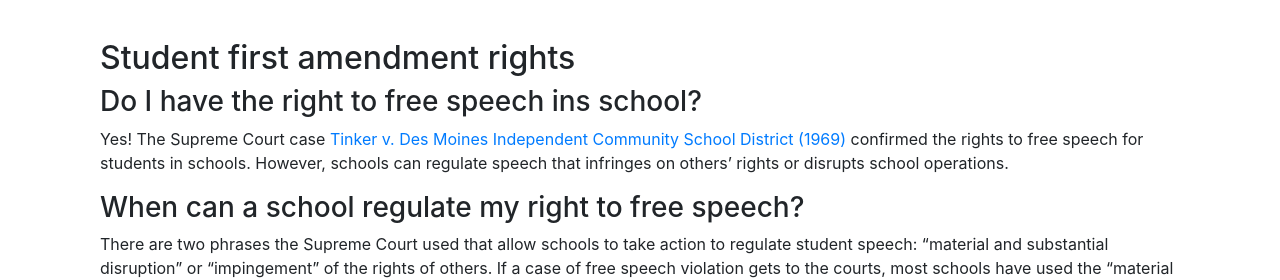
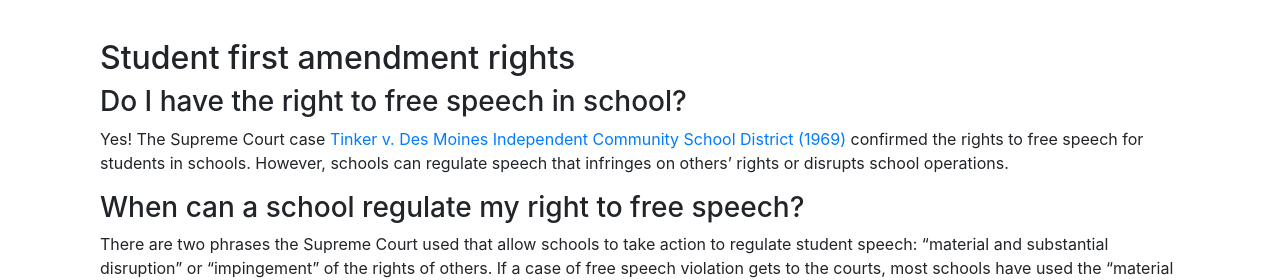
Before and after one commit to youthinfront/youthinfront-site, a Jekyll site: the page built from will-i-get-in-trouble-first-amendment-rights.md, in a window 1280 px wide and 1140 px high. Shown: the part 209-489 px from the top of the window. Built offline with Jekyll 4.4.1, drawn with Linux system fonts in a browser that asks for light colours; nearby versions of some CDN libraries; our own code applies the rules of GitHub Pages for plain Markdown files.

Commit message:
Update will-i-get-in-trouble-first-amendment-rights.md

```diff
--- a/will-i-get-in-trouble-first-amendment-rights.md
+++ b/will-i-get-in-trouble-first-amendment-rights.md
@@ -6,7 +6,7 @@ Will I get in trouble?
 ======================
 ## Student first amendment rights
 
-### Do I have the right to free speech ins school?
+### Do I have the right to free speech in school?
 Yes! The Supreme Court case [Tinker v. Des Moines Independent Community School District (1969)](https://www.oyez.org/cases/1968/21) confirmed the rights to free speech for students in schools. However, schools can regulate speech that infringes on others’ rights or disrupts school operations.
 
 ### When can a school regulate my right to free speech?
```
